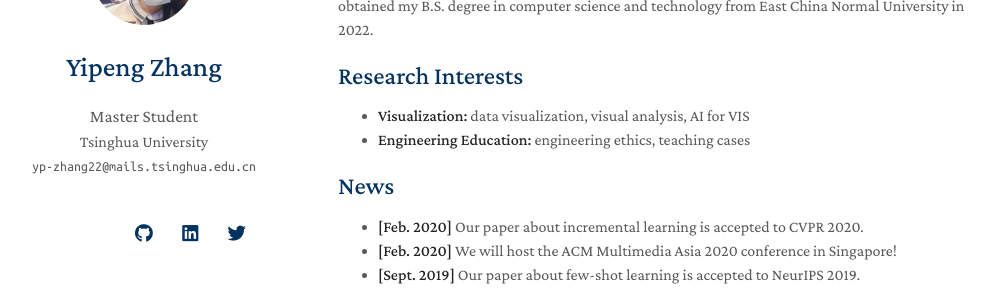
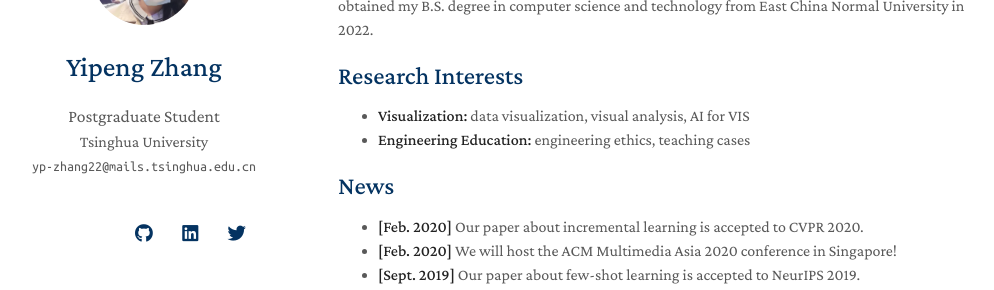
Before and after one commit to YipengZhang22/YipengZhang22.github.io, a Jekyll site: the page built from index.md, in a window 1280 px wide. Shown: the part 163-453 px from the top of the page, without its empty margins (132-1126 px from the left). Built offline with Jekyll 4.4.1, drawn with Linux system fonts in a browser that asks for light colours; nearby versions of some CDN libraries; a style sheet for code colours, icons or effects is not loaded; our own code applies the rules of GitHub Pages for plain Markdown files.

Commit message:
Update _config.yml

```diff
--- a/_config.yml
+++ b/_config.yml
@@ -1,6 +1,6 @@
 # Basic Information
 title: Yipeng Zhang
-position: Master Student
+position: Postgraduate Student
 affiliation: Tsinghua University
 email: yp-zhang22@mails.tsinghua.edu.cn
 
```
